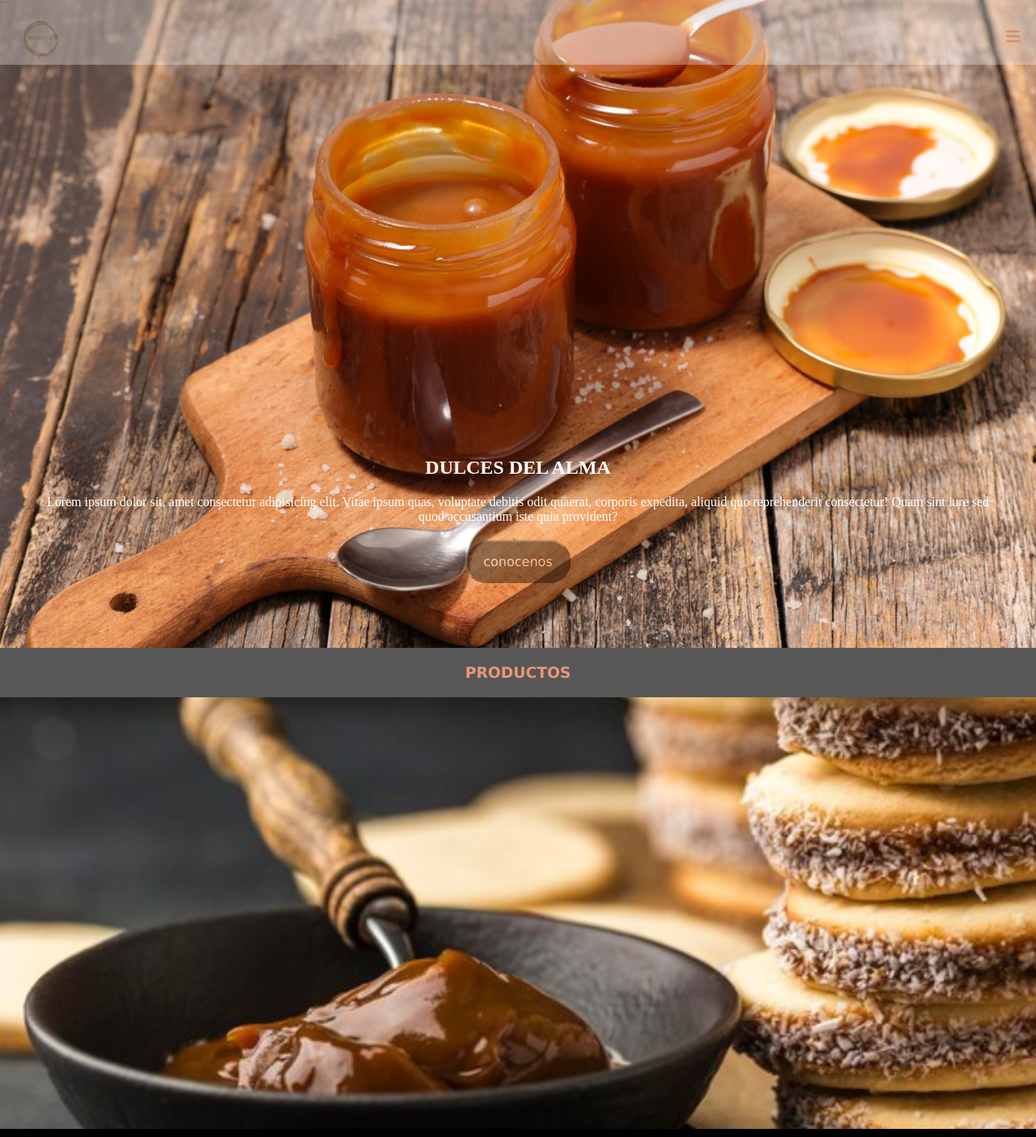
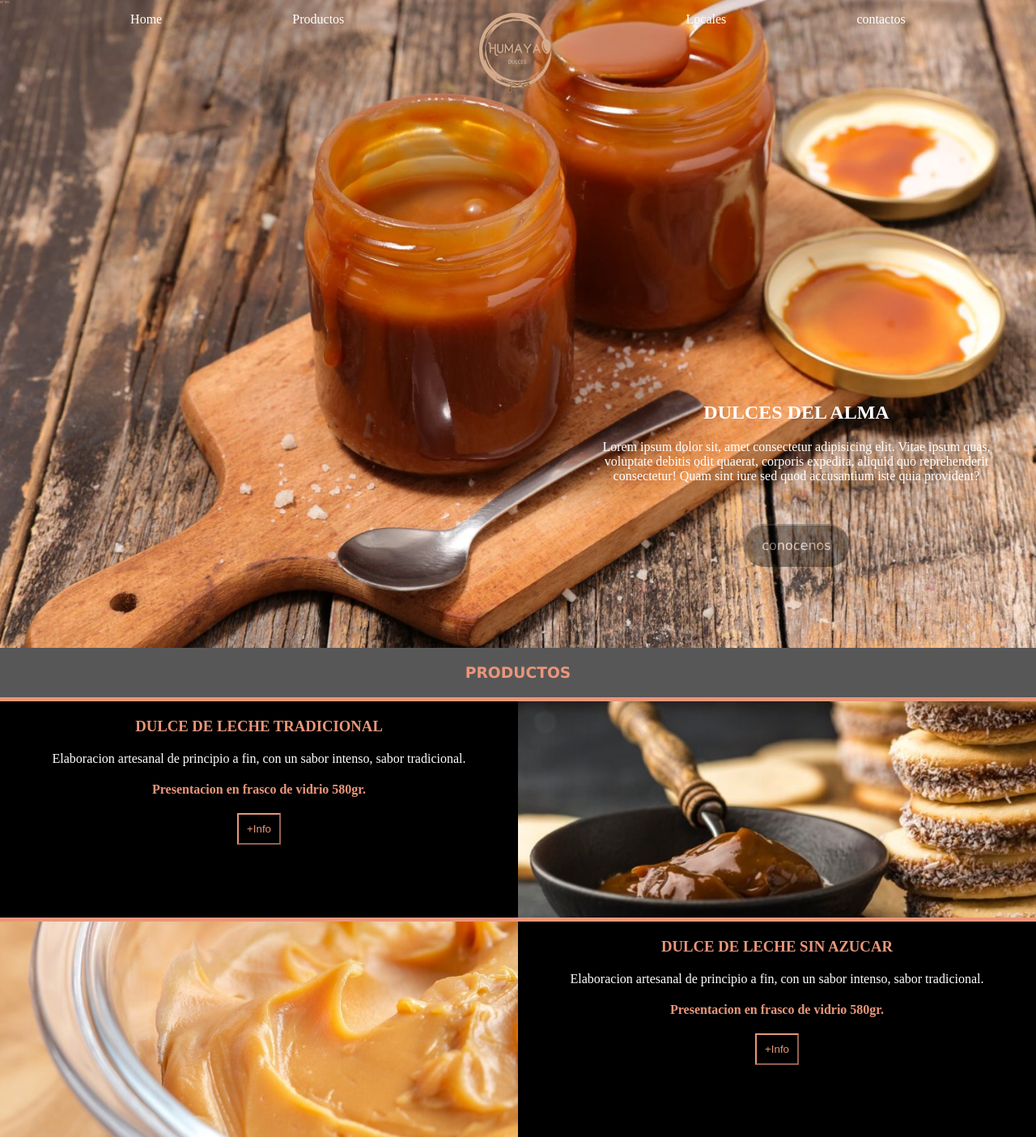
Before and after one commit to mijal-maleh/humaya, a plain HTML site: page index.html in a window 1280 px wide. Shown: the top 1404 px of the page at 81% size. Drawn offline with Linux system fonts and the light colour scheme.

Commit message:
comienzo medias querys, cambio div de imagen por solo img

```diff
--- a/index.html
+++ b/index.html
@@ -17,12 +17,12 @@
       <div class="menu-hamburguer">
         <i class="fa-solid fa-bars"></i>
       </div>
-      <img src="IMAGENES/Logo/LogoMenu60x48.png" alt="logo humaya principal">
+      <img src="IMAGENES/Logo/LogoHumaya100x100.png" alt="logo humaya principal">
     </section>
         <nav><ul>
         <li><a href="">Home</a></li>
         <li><a href="">Productos</a></li>
-        <li><img src="IMAGENES/Logo/LogoMenu60x48.png" alt="logo humaya principal"></li>
+        <li><img src="IMAGENES/Logo/LogoHumaya100x100.png" alt="logo humaya principal"></li>
         <li><a href="">Locales</a></li>
         <li><a href="">contactos</a></li></ul></nav>
         <i></i>
@@ -47,16 +47,16 @@
         <p class="presentacion">Presentacion en frasco de vidrio 580gr.</p>
         <button class="masInfo">+Info</button>
     </div>
-    <div class="imagenProducto"> <img src="IMAGENES/Productos/Producto1.png" alt=""></div>
+    <!-- <div class="imagenProducto"></div> --> <img src="IMAGENES/Productos/Producto1.png" alt="">
     </article>
-    <article>
+    <article class="articuloImpar">
         <div class="detallesProducto">
         <h3 class="nombreProducto">DULCE DE LECHE SIN AZUCAR</h3>
         <p class="descripcion">Elaboracion artesanal de principio a fin, con un sabor intenso, sabor tradicional.</p>
         <p class="presentacion">Presentacion en frasco de vidrio 580gr.</p>
         <button class="masInfo">+Info</button>
     </div>
-    <div class="imagenProducto"> <img src="IMAGENES/Productos/Producto2.png" alt="sin azucar"></div>
+    <!-- <div class="imagenProducto"></div> --> <img src="IMAGENES/Productos/Producto2.png" alt="sin azucar">
     </article>
     <article>
         <div class="detallesProducto">
@@ -65,7 +65,7 @@
         <p class="presentacion">Presentacion en frasco de vidrio 580gr.</p>
         <button class="masInfo">+Info</button>
     </div>
-    <div class="imagenProducto"> <img src="IMAGENES/Productos/Producto3.png" alt="coconut"></div>
+    <!-- <div class="imagenProducto"></div> --> <img src="IMAGENES/Productos/Producto3.png" alt="coconut">
     </article>
 <!-- articulo destacado alfajores de maicena -->
     <article class="articulo-destacado">
--- a/style1.css
+++ b/style1.css
@@ -23,9 +23,9 @@
     font-size: 5px;
     color: darksalmon;
 }
-header{
+header{/*
     background-color:white;
-    opacity:30%;
+    opacity:30%;*/
     height: 80px;
 }
 
@@ -33,12 +33,16 @@ header{
     display: flex;
     flex-direction: row-reverse;
     justify-content: space-between;
-    margin:20px;
+    margin:10px;
  }
+ /* como cambiar color y ajustar tamano al logo?
+ .header-cel img{
+    color: darksalmon;
+ }*/
 
 .menu-hamburguer{
-    color: rgb(236, 123, 85);
-    font-size: larger;
+    color:/*black;rosybrown;*/ white;
+    font-size: 30px;
     font-weight: bold;
     margin-top: 10px;
 }
@@ -48,7 +52,7 @@ ul {
 }
 /*****************************************************************/
 .principal{
-    margin:0px 40px 60px;
+    margin:0px 40px 80px;
     display: flex;
     flex-direction: column;
     color: white;
@@ -62,7 +66,8 @@ ul {
         margin-bottom: 20px;
     }
     .principal button{
-        margin-bottom: 20px;
+        /*margin-bottom: 20px;*/
+        margin-top: 30px;
         width: max-content;
         padding: 15px 20px;
         align-self:center; /*flex-end para dekstop;*/
@@ -86,7 +91,7 @@ ul {
 article, .articulo-destacado{
     width: 100%;
     height: 100vh;
-    padding-bottom: 20px;
+    /*padding-bottom: 20px;*/
     display: flex;
     flex-direction: column-reverse;
     background-color: black;
@@ -97,8 +102,7 @@ article, .articulo-destacado{
 
 article img {
     width: 100%;
-   /* height: 50%;*/
-
+/*   height:100%;*/
 }
 .detallesProducto, .detallesProductoDestacado{
     display: flex;
@@ -118,12 +122,14 @@ article img {
     width: 100%;
     padding: 20px;
     font-family:'Lucida Sans', 'Lucida Sans Regular', 'Lucida Grande', 'Lucida Sans Unicode', Geneva, Verdana, sans-serif ;
+    border-bottom: 5px solid darksalmon;
 }
 
 .masInfo{
     width: max-content;
     padding: 10px 10px;
     margin-top: 20px;
+    margin-bottom: 10px;
     align-self: center;
     border-color:darksalmon ;
     color: darksalmon;
@@ -145,6 +151,7 @@ article img {
 .articulo-destacado{
     background-color:  rgb(171, 146, 106);
     align-items: center;
+
 }
 .nombreProductoDestacado, .presentacionDestacado{
     color: rgb(106, 84, 50) ;
@@ -154,3 +161,66 @@ article img {
     /*height: 50%;*/
     margin-top: 30px;
 }
+
+/****************************************/
+
+@media(min-width:480px){
+    header{
+        background-color:transparent;
+
+    }
+    .header-cel{
+        display: none;
+    }
+    ul{
+        display:flex;
+        flex-direction: row;
+        justify-content:space-evenly;
+    }
+
+    li{
+     list-style: none;
+    }
+    a{
+        text-decoration-line: none;
+        color: white;
+    }
+     }
+    @media(min-width:769px){
+    .principal{
+        align-self: flex-end;
+        flex-wrap: wrap;
+        align-items: center;
+         max-width:40%;
+        padding-bottom: 20px;
+    }
+article, .articulo-destacado{
+    flex-direction: row;
+    height: 50%;
+}
+
+.articuloImpar, .articulo-destacado{
+flex-direction: row-reverse;
+}
+article img {
+    width: 50%;
+    height: 100%;
+
+}
+.detallesProducto{
+    width: 50%;
+    /*height: auto;*/
+}
+
+.imagenProductoDestacado{
+    width: 80%;
+    text-align: center;
+    margin-bottom:30px;
+    margin-right: 0%;
+     }
+     .detallesProductoDestacado{
+        text-align: center;
+        padding-right: 70px;
+     }
+
+}
```
